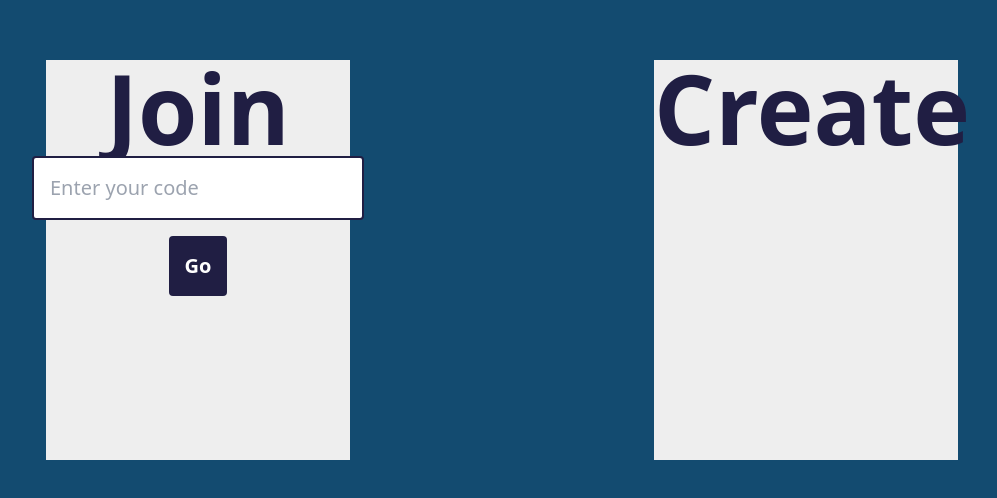
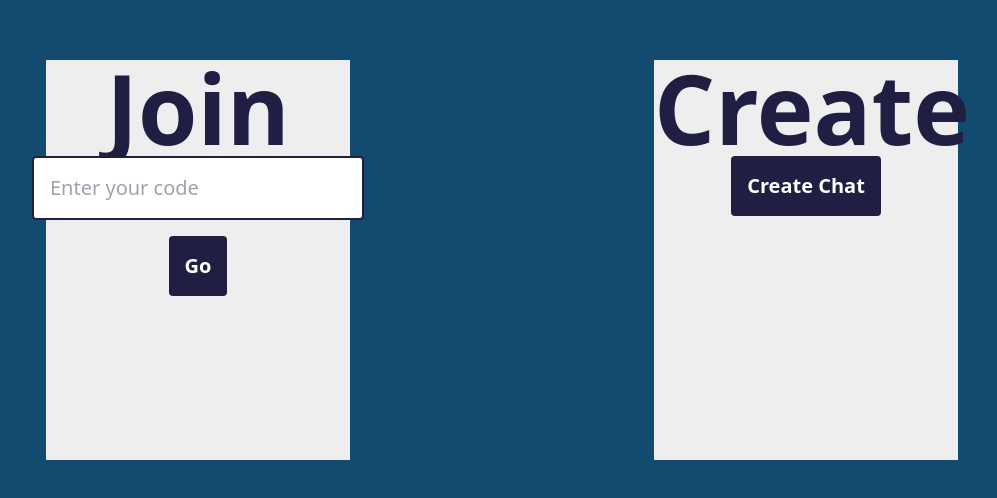
Before and after one commit to Colin-Harwood/Real-Time-Chat, a React (Vite) app in the folder live-time-chat/: page / in a window 1280 px wide. Shown: the part 172-670 px from the top of the page, without its empty margins (138-1135 px from the left). Built offline with nearby package versions, Linux system fonts and the light colour scheme.

Commit message:
Added create chat button

```diff
--- a/live-time-chat/src/pages/Home.css
+++ b/live-time-chat/src/pages/Home.css
@@ -1,3 +1,11 @@
 body {
     background-color: #134B70;
 }
+
+button {
+    transition: transform 0.3s ease-in-out;
+}
+
+button:hover {
+    transform: scale(1.1); /* Increases the button size by 10% */
+}
--- a/live-time-chat/src/pages/Home.jsx
+++ b/live-time-chat/src/pages/Home.jsx
@@ -5,6 +5,7 @@ import { useNavigate } from 'react-router-dom';
 const Home = () => {
 
   const [code, setCode] = useState('');
+  const navigate = useNavigate();
 
   const handleSubmit = (e) => {
     e.preventDefault();
@@ -12,6 +13,10 @@ const Home = () => {
       navigate(`/${code}`); // Navigate to the entered code route
     }
   };
+
+  const handleCreateChat = () => {
+    navigate('/chat')
+  }
 
   return (
     <>
@@ -39,6 +44,9 @@ const Home = () => {
       <div class="flex items-center justify-center h-full">
         <div class="h-1/2 w-1/2 bg-cream text-center">
           <h1 class="text-8xl font-bold text-purple">Create</h1>
+          <button onClick={handleCreateChat} className="bg-purple text-white p-4 rounded text-xl font-bold hover: transition">
+            Create Chat
+          </button>
         </div>
       </div>
     </div>
```
